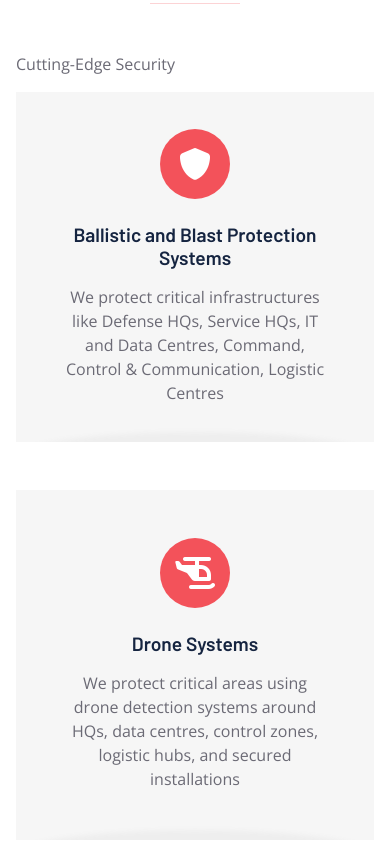
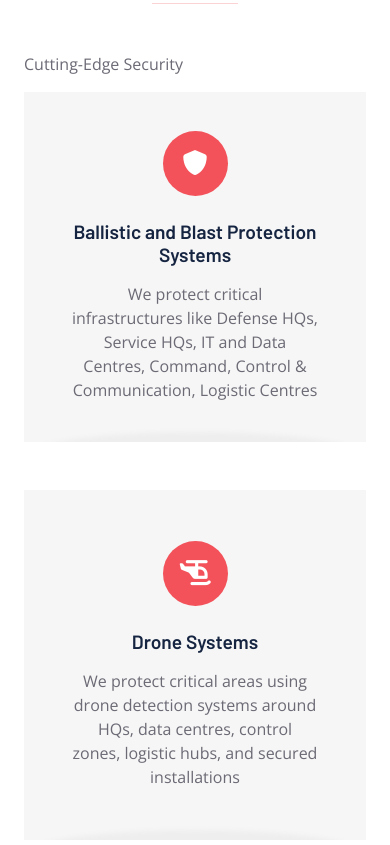
Before and after one commit to LeonardOgendo/Tech-Consultancy-Website, a plain HTML site: page index.html in a window 390 px wide. Shown: the part 1979-2824 px from the top of the page. Drawn offline with nearby package versions, Linux system fonts and the light colour scheme.

Commit message:
Update mobile responsiveness

```diff
--- a/css/style.css
+++ b/css/style.css
@@ -170,8 +170,11 @@ h6,
         font-size: 1rem;
     }
     .service-icon {
-        height: 70px;
-        width: 70px;
+        height: 65px;
+        width: 65px;
+    }
+    .fa-2x {
+        font-size: 25px;
     }
 }
 
--- a/index.html
+++ b/index.html
@@ -168,7 +168,7 @@
 
 
     <!-- Services Start -->
-    <div class="container-fluid pt-6 px-3 px-md-4 px-lg-5">
+    <div class="container-fluid pt-6 px-4 px-md-5">
         <div class="text-center mx-auto mb-5" style="max-width: 600px;">
             <h1 class="display-5 mb-0">What We Offer</h1>
             <hr class="w-25 mx-auto bg-primary">
```
